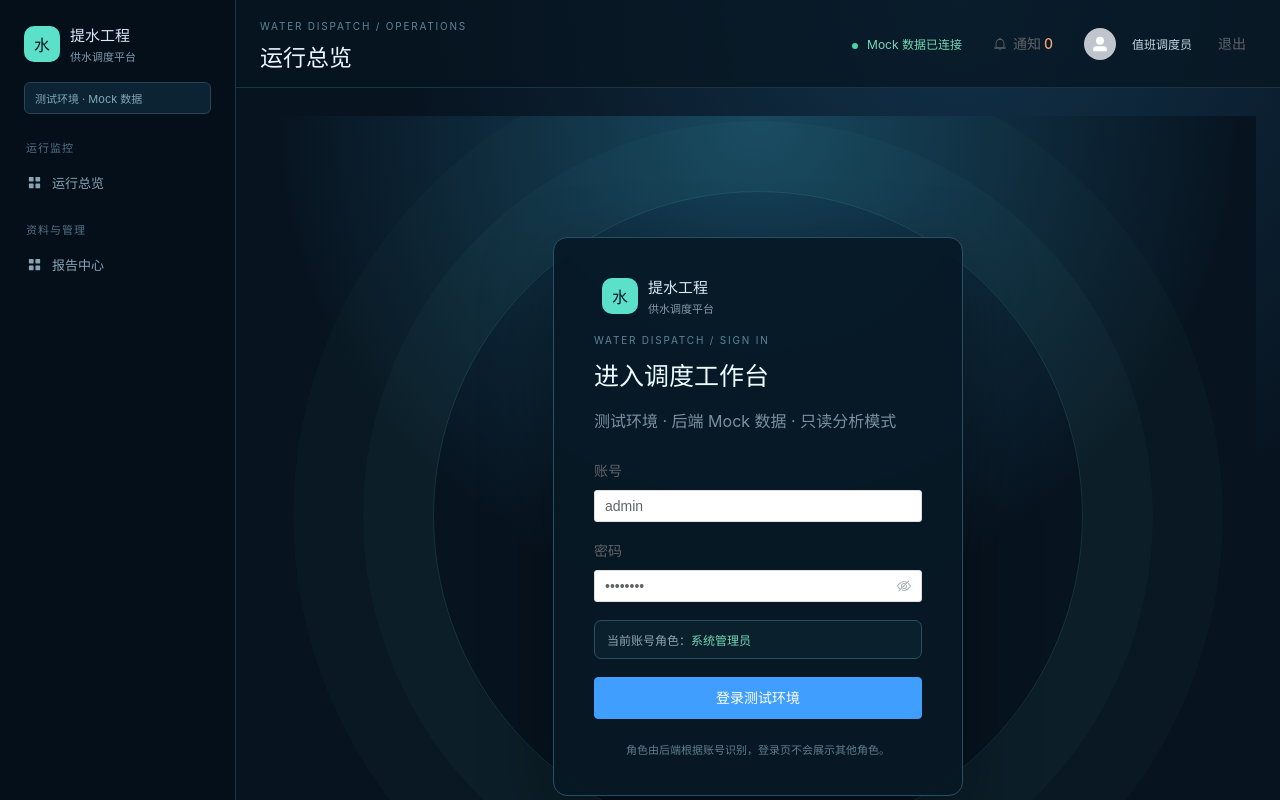
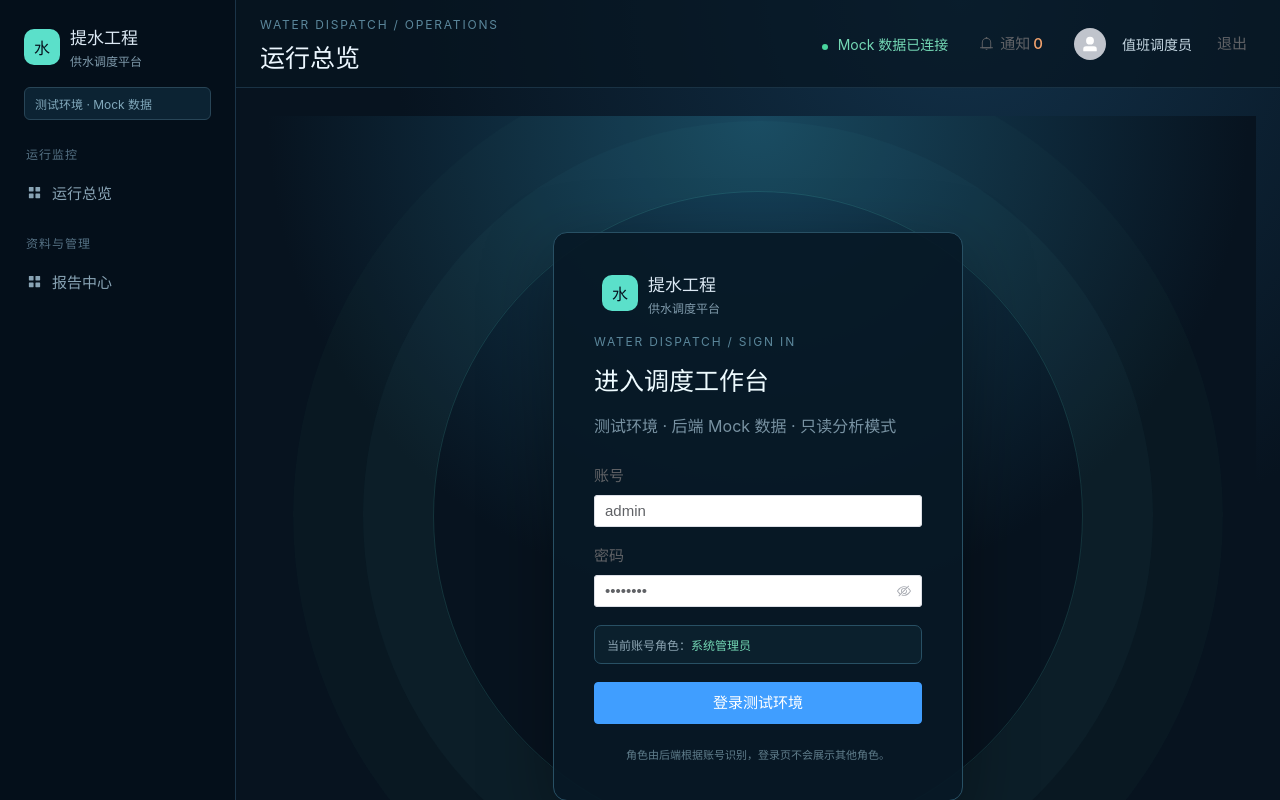
Before and after one commit to Liwenyu123-spec/tishui-gongcheng, a Vue app in the folder frontend/: page /login in a window 1280 px wide. Shown: the top 800 px of the page. Built offline with nearby package versions, Linux system fonts and the light colour scheme.

Commit message:
auto: sync 2026-10-19 20:39:36

```diff
--- a/frontend/src/styles.css
+++ b/frontend/src/styles.css
@@ -23,3 +23,43 @@
 .button-stable--lg { --button-stable-width: 128px; }
 .button-stable--xl { --button-stable-width: 156px; }
 .button-stable--block { width: 100%; min-width: 0; flex: 0 0 auto; }
+
+/* 调度工作台可读性：统一提高正文、表格和操作控件字号。 */
+:root {
+  --el-font-size-extra-small: 12px;
+  --el-font-size-small: 13px;
+  --el-font-size-base: 15px;
+  --el-font-size-medium: 16px;
+  --el-font-size-large: 18px;
+}
+
+.brand strong { font-size: 17px; }
+.brand span, .env-tag, .nav-group p, .sidebar-foot { font-size: 12px; }
+.nav-item { font-size: 15px; padding-top: 12px; padding-bottom: 12px; }
+.eyebrow { font-size: 12px; }
+.topbar h1 { font-size: 25px; }
+.top-actions { font-size: 14px; }
+.page-title h2 { font-size: 23px; }
+.page-title p { font-size: 14px; }
+.panel-head h3 { font-size: 16px; }
+.panel-head span, .metric-label, .metric-foot, .status-line, .tag { font-size: 13px; }
+.metric-value small { font-size: 13px; }
+.kpi-row, .warning { font-size: 14px; }
+.message { font-size: 15px; }
+.evidence { font-size: 13px; }
+.flow-node strong { font-size: 15px; }
+.flow-node span { font-size: 12px; }
+
+/* Element Plus 控件和数据表统一使用适合值班阅读的字号。 */
+.el-button { font-size: 15px; }
+.el-button--small { font-size: 14px; }
+.el-input__inner, .el-textarea__inner, .el-select, .el-form-item__label,
+.el-checkbox__label, .el-radio__label { font-size: 15px; }
+.el-table { font-size: 14px; }
+.el-table th.el-table__cell .cell, .el-table td.el-table__cell .cell { font-size: 14px; line-height: 1.5; }
+.el-dialog, .el-dialog__body, .el-dialog__footer { font-size: 15px; }
+.el-tag { font-size: 13px; }
+
+/* 保留必要的辅助文字层级，但不再低于 12px。 */
+.work-order-hint, .analysis-steps__title, .analysis-step, .station-heartbeat-time,
+.report-source-ids { font-size: 13px; }
```
